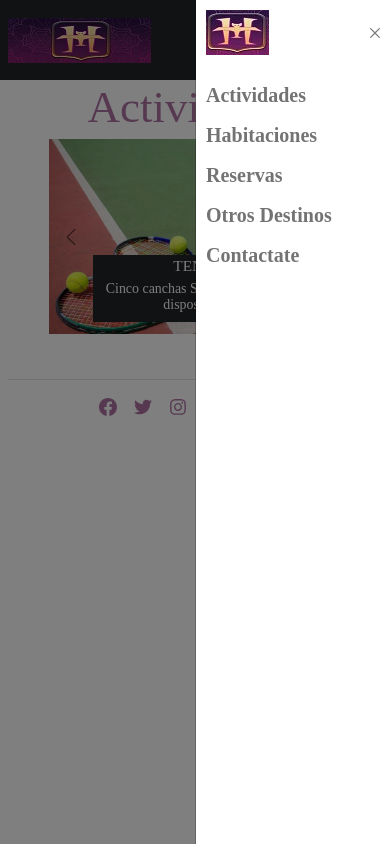
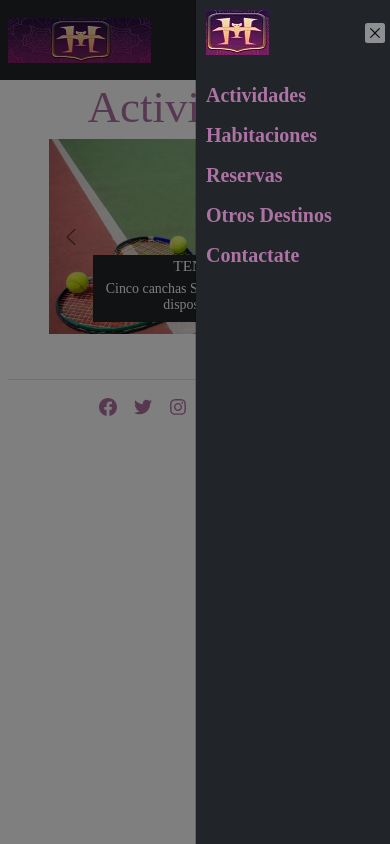
Before and after one commit to jdvalia/Proyecto-Final, a plain HTML site: page paginas/actividades.html in a window 390 px wide. Both pictures are taken after a click on the button 364 px from the left and 40 px from the top of the page. Drawn offline with Linux system fonts and the light colour scheme.

Commit message:
Mejora del SEO

```diff
--- a/paginas/actividades.html
+++ b/paginas/actividades.html
@@ -2,46 +2,46 @@
 <html lang="en">
     <head>
 	    <meta charset="UTF-8">
-	    <title>Hotel Transylvania - Actividades</title>
+	    <title>Hotel Transilvania - Las mejores actividades segun tus preferencias y necesidades</title>
         <link rel="stylesheet" href="../styles/css/bootstrap.css">
         <link rel="stylesheet" href="../styles/estilos.css">
         <meta http-equiv="X-UA-Compatible" content="IE=edge">
         <meta name="viewport" content="width=device-width, initial-scale=1.0">
         <meta name="keywords" content="hotel, lujo, estrellas, relax, spa, diversion, vacaciones, actividades, golf, tenis, senderismo, paracaidismo, rafting, buceo">
-        <meta name="description" content="Actividades en uno mejores hoteles del mundo del año 2021. Para vacacionar solo, en pareja o en familia; tambien para viaje de negocios">
+        <meta name="description" content="Las mejores actividades: Un campo de golf con un perfecto paisaje patagónico. Rafting para los aventureros. Paracaidismo para los mas audaces y todo lo que queres.">
     </head>
 
     <body>
         <header class="Header">
-            <nav class="navbar navbar-light bg-dark fixed-top AltoNavbar">
+          <nav class="navbar navbar-expand-md bg-dark fixed-top AltoNavbar">
                 <div class="container-fluid">
                   <a class="navbar-brand" href="../index.html">
                     <img src="../media/logo.jfif" alt="Logo"/>
                   </a>
-                  <button class="navbar-toggler bg-light" type="button" data-bs-toggle="offcanvas" data-bs-target="#offcanvasNavbar" aria-controls="offcanvasNavbar">
+                  <button class="navbar-toggler navbar-light bg-light" type="button" data-bs-toggle="offcanvas" data-bs-target="#offcanvasNavbar" aria-controls="offcanvasNavbar">
                     <span class="navbar-toggler-icon"></span>
                   </button>
                   <div class="offcanvas offcanvas-end AnchoNavBar" tabindex="-1" id="offcanvasNavbar" aria-labelledby="offcanvasNavbarLabel">
-                    <div class="offcanvas-header">
+                    <div class="offcanvas-header bg-dark">
                       <div> <img src="../media/logo2.jfif" alt="Logo2"/> </div>
-                      <button type="button" class="btn-close text-reset" data-bs-dismiss="offcanvas" aria-label="Close"></button>
+                      <button type="button" class="btn-close text-reset bg-light" data-bs-dismiss="offcanvas" aria-label="Close"></button>
                     </div>
-                    <div class="offcanvas-body">
+                    <div class="offcanvas-body bg-dark">
                       <ul class="navbar-nav justify-content-end flex-grow-1 pe-3">
                         <li class="nav-item">
-                          <a class="nav-link" href="./actividades.html"> Actividades </a>
+                          <a class="nav-link ColorLink" href="./actividades.html"> Actividades </a>
                         </li>
                         <li class="nav-item">
-                          <a class="nav-link" href="./habitaciones.html"> Habitaciones </a>
+                          <a class="nav-link ColorLink" href="./habitaciones.html"> Habitaciones </a>
                         </li>
                         <li class="nav-item">
-                            <a class="nav-link" href="./reservas.html"> Reservas </a>
+                            <a class="nav-link ColorLink" href="./reservas.html"> Reservas </a>
                         </li>
                         <li class="nav-item">
-                            <a class="nav-link" href="./otrosdestinos.html"> Otros Destinos </a>
+                            <a class="nav-link ColorLink" href="./otrosdestinos.html"> Otros Destinos </a>
                         </li>
                         <li class="nav-item">
-                            <a class="nav-link" href="./contactate.html"> Contactate </a>
+                            <a class="nav-link ColorLink" href="./contactate.html"> Contactate </a>
                         </li>
                       </ul>
                     </div>
--- a/styles/_main.scss
+++ b/styles/_main.scss
@@ -6,6 +6,8 @@
 html {
     font-size: 62.5%;
 }
+
+// Definicion de Variables
 
 $ColorPrimario: rgb(172, 115, 163);
 $ColorSecundario: rgba(0, 0, 0, 0.55);
@@ -22,39 +24,14 @@ $TipodeLetra: 'Playfair Display',serif;
     text-align: center;
 }
 
-// .Textomain {
-//     color: $ColorPrimario;
-//         h1 {
-//         font-size:3.5rem;
-//         text-align: center;
-//         display: block;
-//         margin: 0 auto;
-//         right: 0;
-//         left: 0;
-//     }
-//     h3 {
-//         font-size:1.5rem;
-//         text-align: center;
-//         width: 75%;
-//         display: block;
-//         margin: 0 auto;
-//         right: 0;
-//         left: 0;
-//         text-transform: uppercase;
-//     }
-// }
-
-/* Formateamos la Foto de la Pagina Principal*/
-// .FotoPrincipal {
-//     width:100%;
-//     height: 20rem;
-//     background-image: url(../media/paginaprincipal.jpg) ;
-//     background-size: 90%;
-//     background-position: center;
-//     background-repeat: no-repeat;
-// }
+/* Formateamos el texto en General*/
 
 h1, h2, h3, h4, h5, h6, p, a {
     text-rendering: optimizeLegibility;
     font-family: $TipodeLetra;
 }
+
+a {
+    font-size: 2rem ;
+    font-weight: bolder;
+}
--- a/styles/_navbar.scss
+++ b/styles/_navbar.scss
@@ -1,10 +1,4 @@
 /* Formateamos las listas de todas las paginas */
-
-a {
-    font-size: 2rem;
-    font-weight: bolder;
-    text-decoration: none;
-}
 
 .AnchoNavBar {
     width:50%;
@@ -12,4 +6,9 @@ a {
 
 .AltoNavbar {
     height: 8rem;
+
 }
+
+.ColorLink {
+            color: $ColorPrimario ;
+        }
--- a/styles/estilos.scss
+++ b/styles/estilos.scss
@@ -1,4 +1,5 @@
 @import 'main';
+@import 'prueba';
 @import 'home';
 @import 'actividades';
 @import 'contactateyreservas';
```
Also changed, not shown: index.html (+11 -11 lines), paginas/contactate.html (+11 -11 lines), paginas/habitaciones.html (+11 -11 lines), paginas/otrosdestinos.html (+11 -11 lines), paginas/reservas.html (+11 -11 lines), styles/estilos.css, 1 other file.
